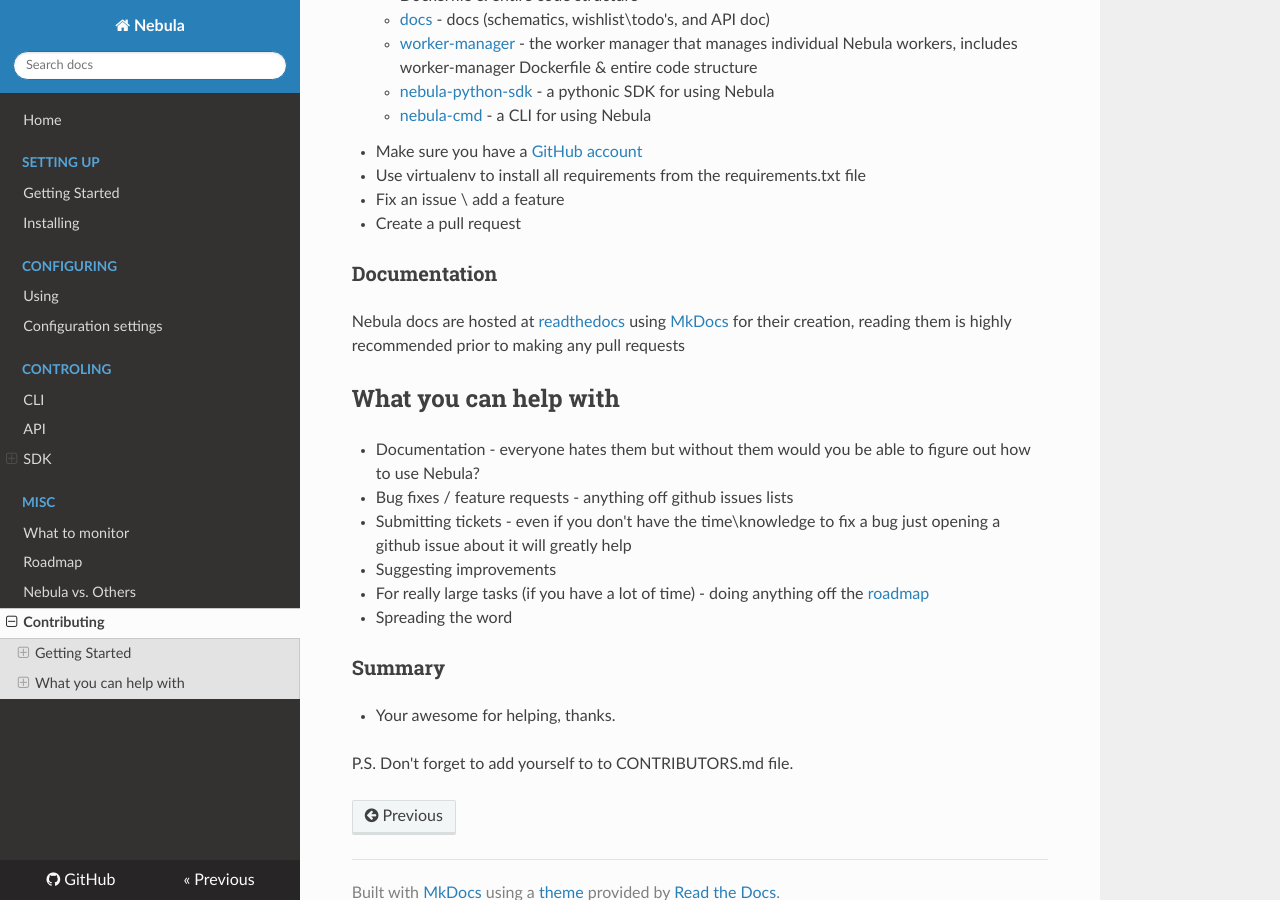
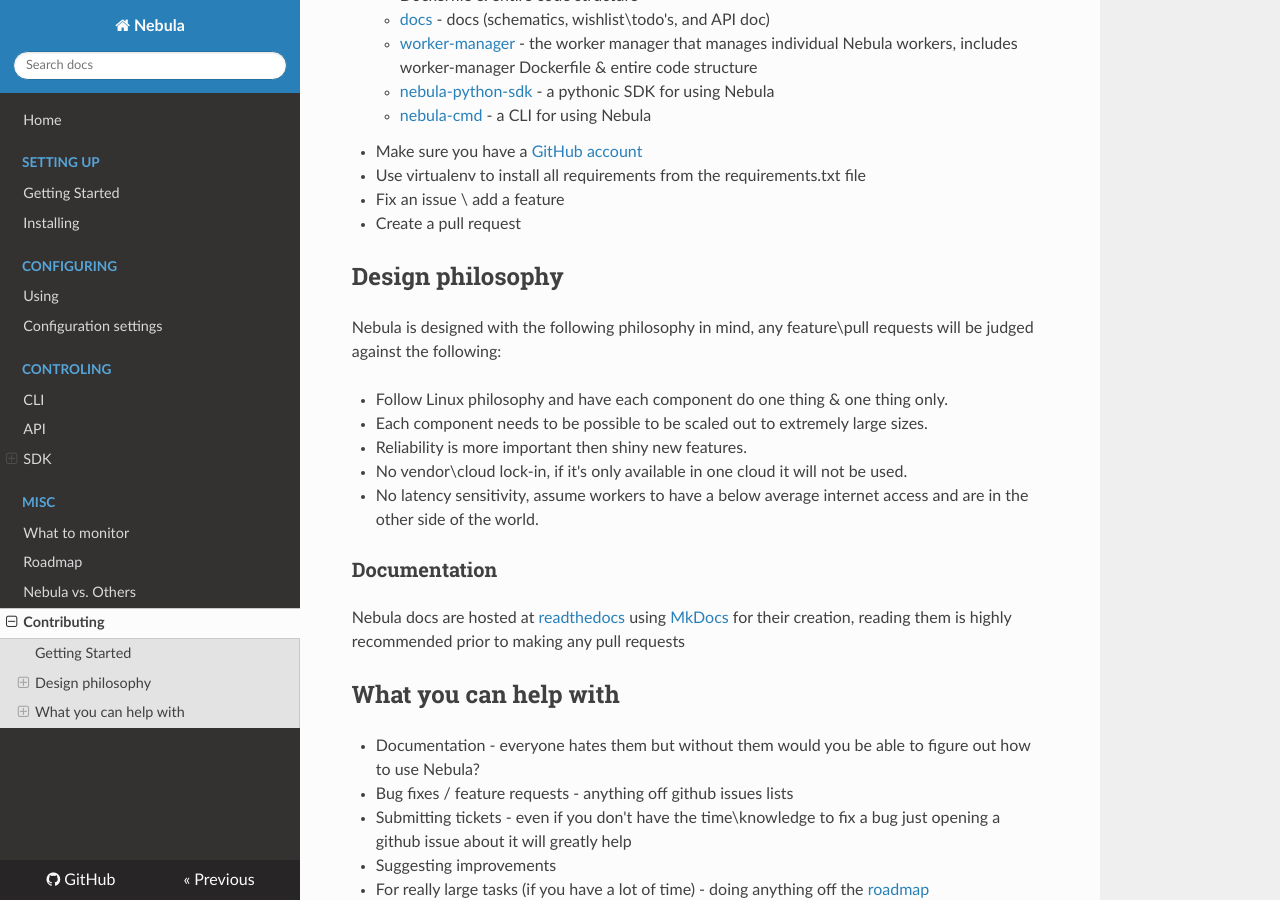
Before and after one commit to nebula-orchestrator/docs, an MkDocs documentation site: the page built from docs/contribute.md, in a window 1280 px wide and 900 px high, scrolled down 364 px. Built offline with MkDocs 1.6.1, drawn with Linux system fonts in a browser that asks for light colours; nearby versions of some CDN libraries; old or Windows-style settings are respelled for this version of MkDocs.

Commit message:
Design philosophy added to contrib guide

```diff
--- a/docs/contribute.md
+++ b/docs/contribute.md
@@ -18,6 +18,14 @@
 * Fix an issue \ add a feature
 * Create a pull request
 
+## Design philosophy
+Nebula is designed with the following philosophy in mind, any feature\pull requests will be judged against the following:
+
+* Follow Linux philosophy and have each component do one thing & one thing only.
+* Each component needs to be possible to be scaled out to extremely large sizes.
+* Reliability is more important then shiny new features.
+* No vendor\cloud lock-in, if it's only available in one cloud it will not be used.
+* No latency sensitivity, assume workers to have a below average internet access and are in the other side of the world.
 
 ### Documentation
 
```
Also changed, not shown: 1 other file.
